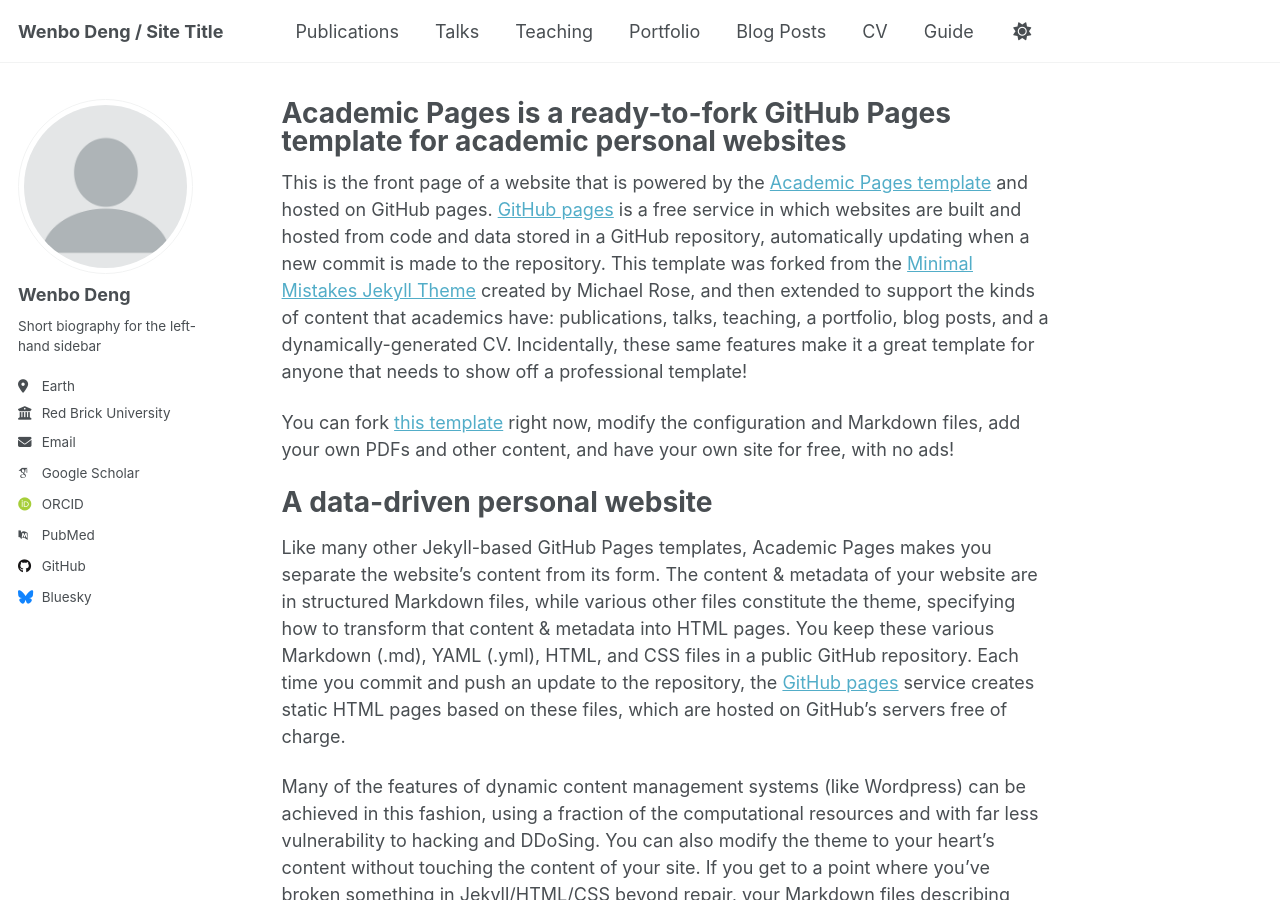
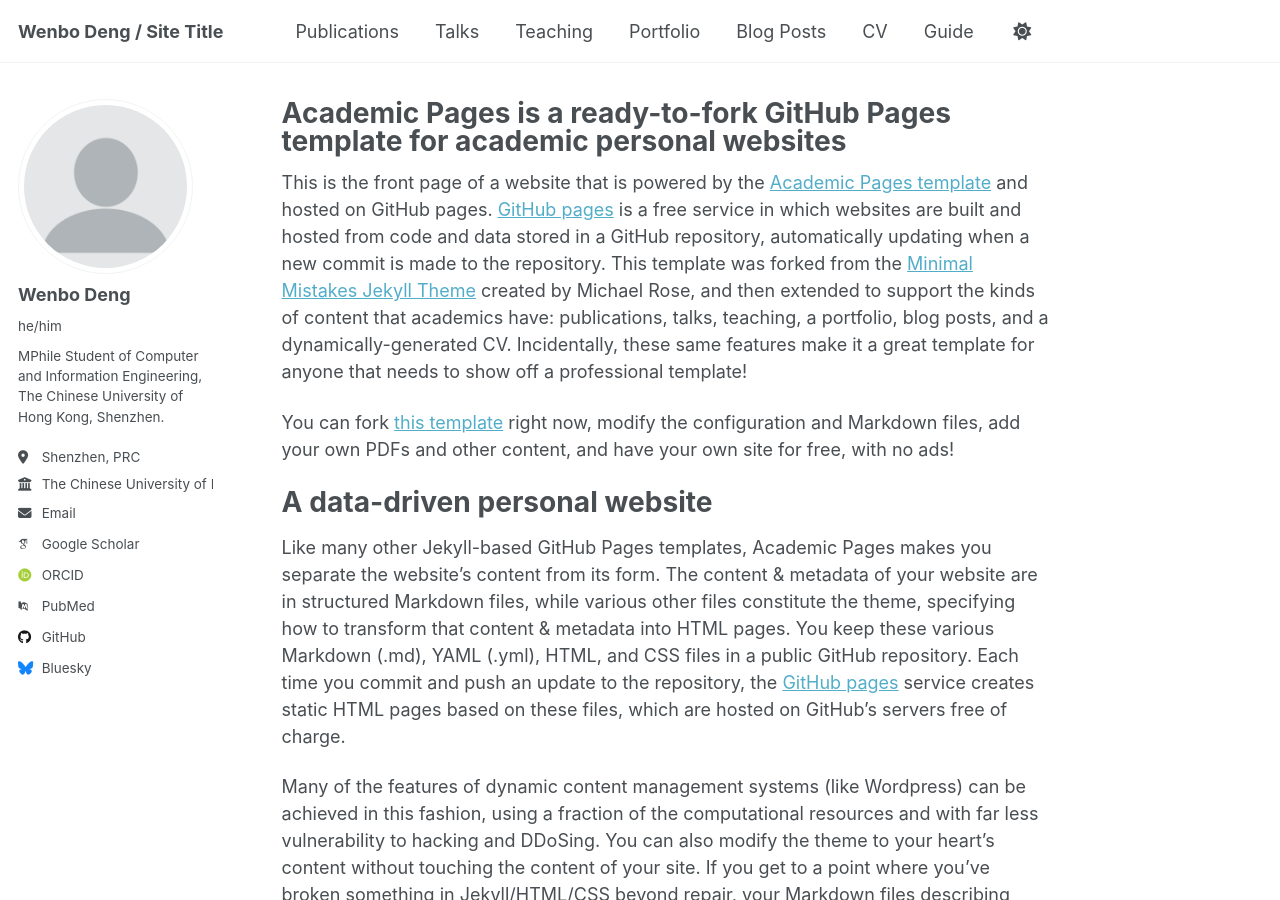
Before and after one commit to Blanca-s/Blanca-s.github.io, a Jekyll site: the page built from _pages/about.md, in a window 1280 px wide and 900 px high. Built offline with Jekyll 4.4.1, drawn with Linux system fonts in a browser that asks for light colours; some web fonts are replaced; a script that is not in the unit is left out.

Commit message:
Update _config.yml

```diff
--- a/_config.yml
+++ b/_config.yml
@@ -25,12 +25,12 @@ author:
   # Biographic information
   avatar           : "profile.png"
   name             : "Wenbo Deng"
-  pronouns         : # example: "she/her"
-  bio              : "Short biography for the left-hand sidebar"
-  location         : "Earth"
-  employer         : "Red Brick University"
+  pronouns         : "he/him" # example: "she/her"
+  bio              : "MPhile Student of Computer and Information Engineering, The Chinese University of Hong Kong, Shenzhen."
+  location         : "Shenzhen, PRC"
+  employer         : "The Chinese University of Hong Kong, Shenzhen"
   uri              : # URL
-  email            : "none@example.org"
+  email            : "wenbodeng@link.cuhk.edu.cn"
 
   # Academic websites
   academia         : # URL
@@ -48,7 +48,7 @@ author:
   bitbucket        : # Username - Update with your username on the site
   codepen          : # Username
   dribbble         : # Username
-  github           : "academicpages"
+  github           : "Blanca-s"
   kaggle           : # Username
   stackoverflow    : # User number or user number and name (i.e., use "1" or "1/jeff-atwood")
 
```
